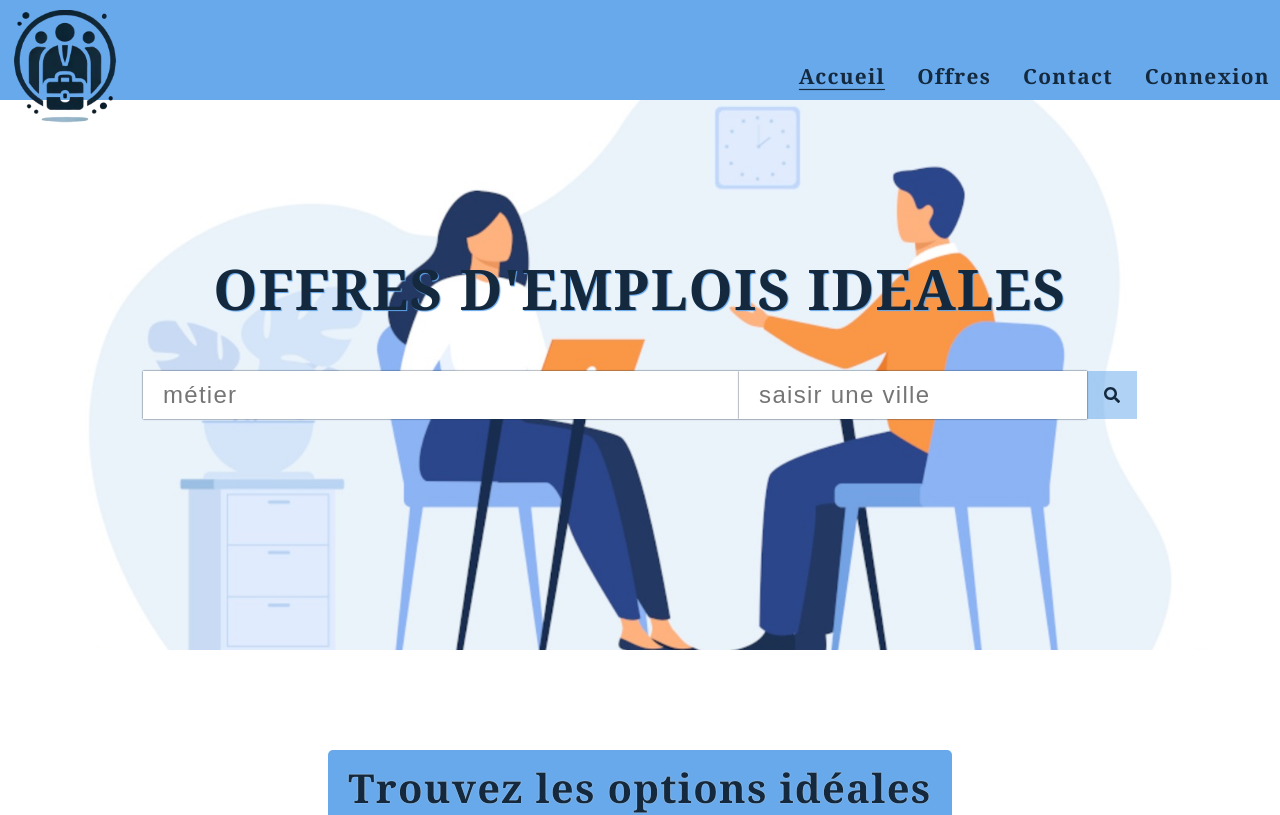
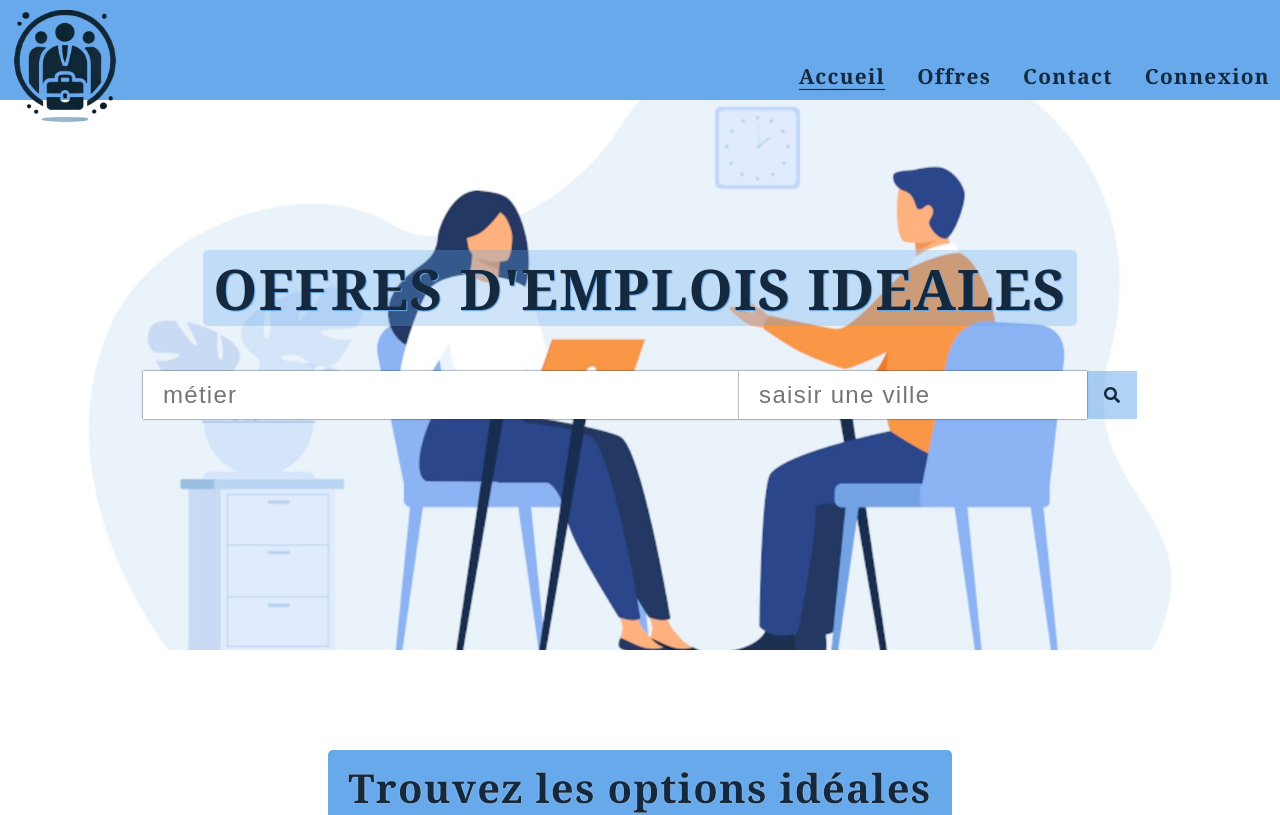
Before and after one commit to bboubacar/emploiideal, a React (Vite) app: page / in a window 1280 px wide. Shown: the top 815 px of the page. Built offline with nearby package versions, Linux system fonts and the light colour scheme; no server answers.

Commit message:
modification du text description

```diff
--- a/index.html
+++ b/index.html
@@ -2,10 +2,10 @@
 <html lang="fr">
   <head>
     <meta charset="UTF-8" />
-    <meta name="description" content="Emploi Idéal vous connecte avec des opportunités professionnelles sur mesure. Découvrez des milliers d'offres d'emploi adaptées à vos compétences et trouvez la carrière de vos rêves dès aujourd'hui.">
+    <meta name="description" content="Emploi Idéal vous connecte aux opportunités professionnelles sur mesure. Explorez des milliers d'offres d'emploi adaptées à vos compétences et trouvez la carrière idéale dès aujourd'hui.">
     <link rel="icon" type="image/svg+xml" href="/images/logo.svg" />
     <meta name="viewport" content="width=device-width, initial-scale=1.0" />
-    <title>Emploi Idéal</title>
+    <title>Emploi Idéal pour une meilleure carrière</title>
   </head>
   <body>
     <div id="root"></div>
--- a/src/hooks/usePageTitle.jsx
+++ b/src/hooks/usePageTitle.jsx
@@ -2,7 +2,7 @@ import React, { useEffect } from "react";
 
 const usePageTitle = (pageTitle) => {
     useEffect(() => {
-        const baseTitle = "Emploi Idéal";
+        const baseTitle = "Emploi Idéal pour une meilleure carrière";
         document.title = `${pageTitle} - ${baseTitle}`;
     }, [pageTitle]);
 };
--- a/src/styles/home.scss
+++ b/src/styles/home.scss
@@ -33,6 +33,9 @@ $searchInputHeight: 40px;
                 margin: 0 auto;
                 font-weight: bold;
                 font-weight: 900;
+                background-color: rgba($light-blue, .3);
+                padding: 0 $defaultPadding;
+                border-radius: $items-radius;
             }
         }
     }
--- a/src/styles/variables.scss
+++ b/src/styles/variables.scss
@@ -2,7 +2,6 @@ $jeans-color: #14293E;
 $white-color: #FFF;
 $light-blue: #62A6EB;
 $header-bg-color: rgba($light-blue, .96);
-$black-color: #000;
 $danger-color: #db1414;
 $warning-color: #e44d1a;
 $btns-bg: rgba($light-blue, .6);
```
